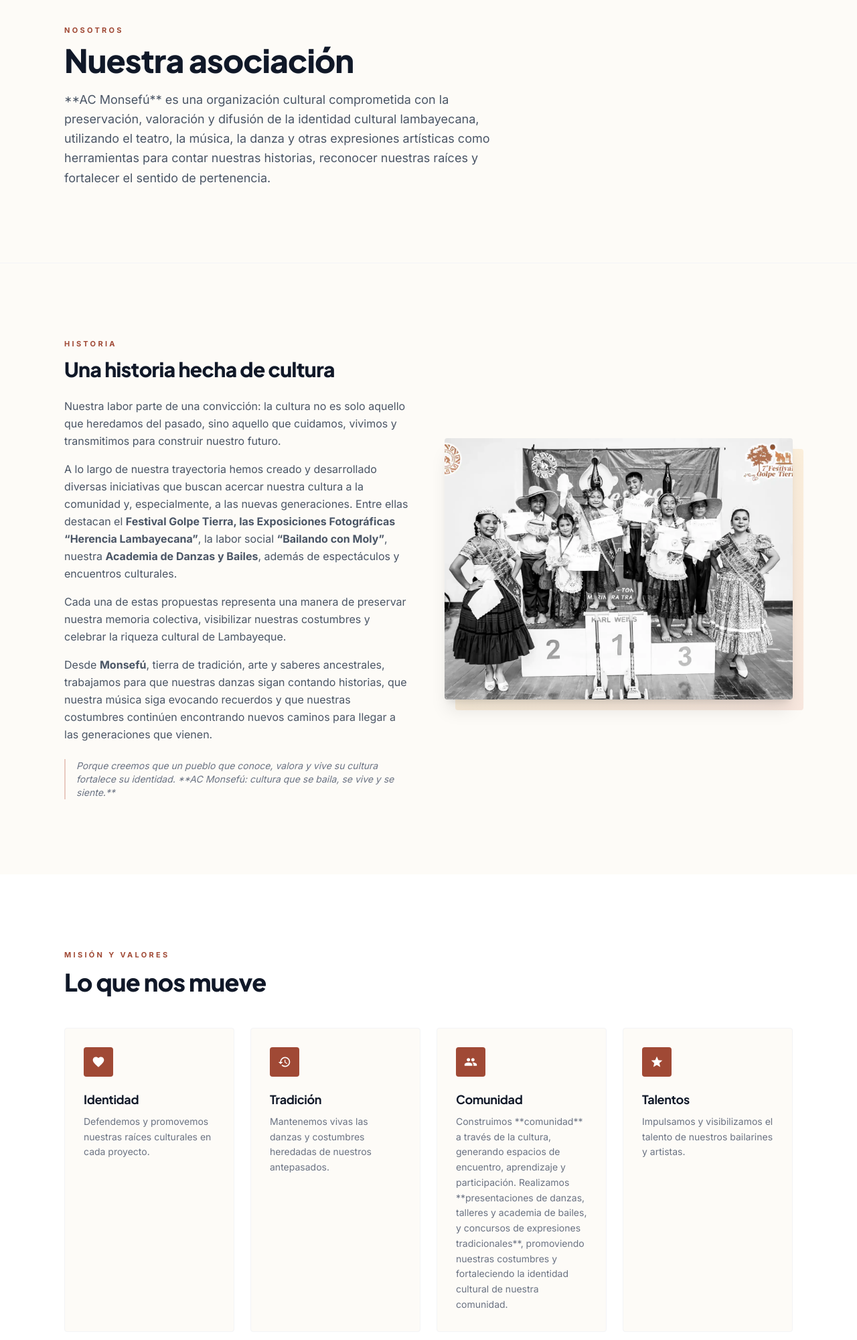
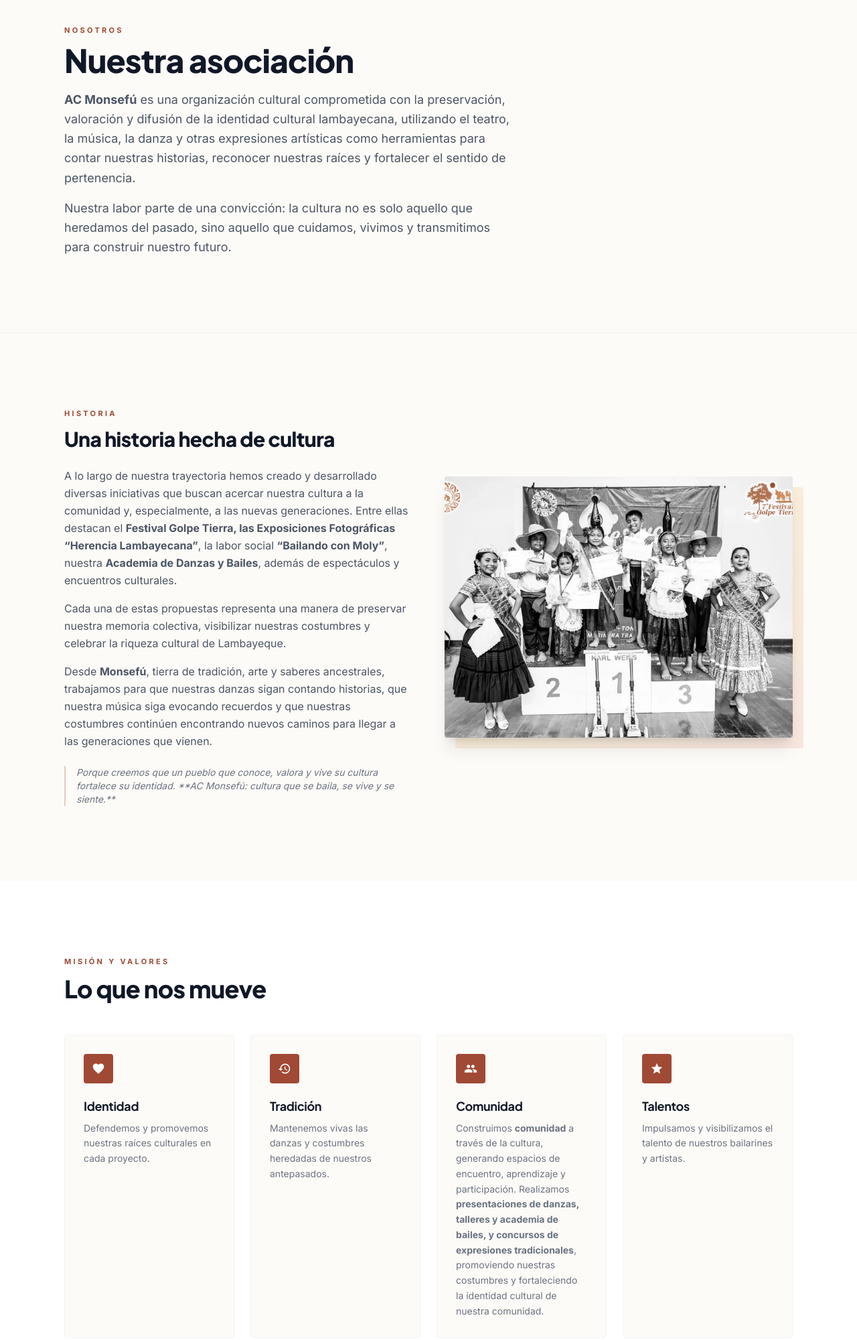
Before and after one commit to konoec/acmonsefu, an Astro site: page /nosotros in a window 1280 px wide. Shown: the part 140-2140 px from the top of the page at 67% size. Built offline with nearby package versions, Linux system fonts and the light colour scheme; Astro itself is replaced by a stand-in of ours.

Commit message:
fix(ui): render nosotros header, values and paragraphs with markdown

```diff
--- a/public/admin/config.yml
+++ b/public/admin/config.yml
@@ -276,7 +276,7 @@ collections:
             fields:
               - { name: eyebrow, label: Etiqueta, widget: string }
               - { name: title, label: Título, widget: string }
-              - { name: description, label: Descripción, widget: text }
+              - { name: paragraphs, label: Párrafos, widget: list, field: { label: Párrafo, name: p, widget: markdown } }
           - label: Historia
             name: historia
             widget: object
--- a/src/data/secciones/nosotros.json
+++ b/src/data/secciones/nosotros.json
@@ -6,13 +6,15 @@
   "header": {
     "eyebrow": "Nosotros",
     "title": "Nuestra asociación",
-    "description": "**AC Monsefú** es una organización cultural comprometida con la preservación, valoración y difusión de la identidad cultural lambayecana, utilizando el teatro, la música, la danza y otras expresiones artísticas como herramientas para contar nuestras historias, reconocer nuestras raíces y fortalecer el sentido de pertenencia."
+    "paragraphs": [
+      "**AC Monsefú** es una organización cultural comprometida con la preservación, valoración y difusión de la identidad cultural lambayecana, utilizando el teatro, la música, la danza y otras expresiones artísticas como herramientas para contar nuestras historias, reconocer nuestras raíces y fortalecer el sentido de pertenencia.",
+      "Nuestra labor parte de una convicción: la cultura no es solo aquello que heredamos del pasado, sino aquello que cuidamos, vivimos y transmitimos para construir nuestro futuro."
+    ]
   },
   "historia": {
     "eyebrow": "Historia",
     "title": "Una historia hecha de cultura",
     "paragraphs": [
-      "Nuestra labor parte de una convicción: la cultura no es solo aquello que heredamos del pasado, sino aquello que cuidamos, vivimos y transmitimos para construir nuestro futuro.",
       "A lo largo de nuestra trayectoria hemos creado y desarrollado diversas iniciativas que buscan acercar nuestra cultura a la comunidad y, especialmente, a las nuevas generaciones. Entre ellas destacan el **Festival Golpe Tierra, las Exposiciones Fotográficas “Herencia Lambayecana”**, la labor social **“Bailando con Moly”**, nuestra **Academia de Danzas y Bailes**, además de espectáculos y encuentros culturales.",
       "Cada una de estas propuestas representa una manera de preservar nuestra memoria colectiva, visibilizar nuestras costumbres y celebrar la riqueza cultural de Lambayeque.",
       "Desde **Monsefú**, tierra de tradición, arte y saberes ancestrales, trabajamos para que nuestras danzas sigan contando historias, que nuestra música siga evocando recuerdos y que nuestras costumbres continúen encontrando nuevos caminos para llegar a las generaciones que vienen."
--- a/src/pages/nosotros.astro
+++ b/src/pages/nosotros.astro
@@ -24,9 +24,11 @@ const valores = seccion.misionValores.valores.map((valor, i) => ({ ...valor, ico
       <h1 class="mt-3 max-w-2xl font-heading text-4xl font-extrabold tracking-tight text-gray-900 sm:text-5xl">
         {seccion.header.title}
       </h1>
-      <p class="mt-5 max-w-2xl text-lg leading-relaxed text-gray-600">
-        {seccion.header.description}
-      </p>
+      <div class="mt-5 max-w-2xl space-y-4 text-lg leading-relaxed text-gray-600">
+        {seccion.header.paragraphs.map((parrafo) => (
+          <p set:html={md(parrafo)} />
+        ))}
+      </div>
     </div>
   </section>
 
@@ -75,7 +77,7 @@ const valores = seccion.misionValores.valores.map((valor, i) => ({ ...valor, ico
               </svg>
             </div>
             <h3 class="mt-5 font-heading text-lg font-bold text-gray-900">{valor.title}</h3>
-            <p class="mt-2 text-sm leading-relaxed text-gray-500">{valor.text}</p>
+            <p class="mt-2 text-sm leading-relaxed text-gray-500" set:html={md(valor.text)}></p>
           </article>
         ))}
       </div>
```
